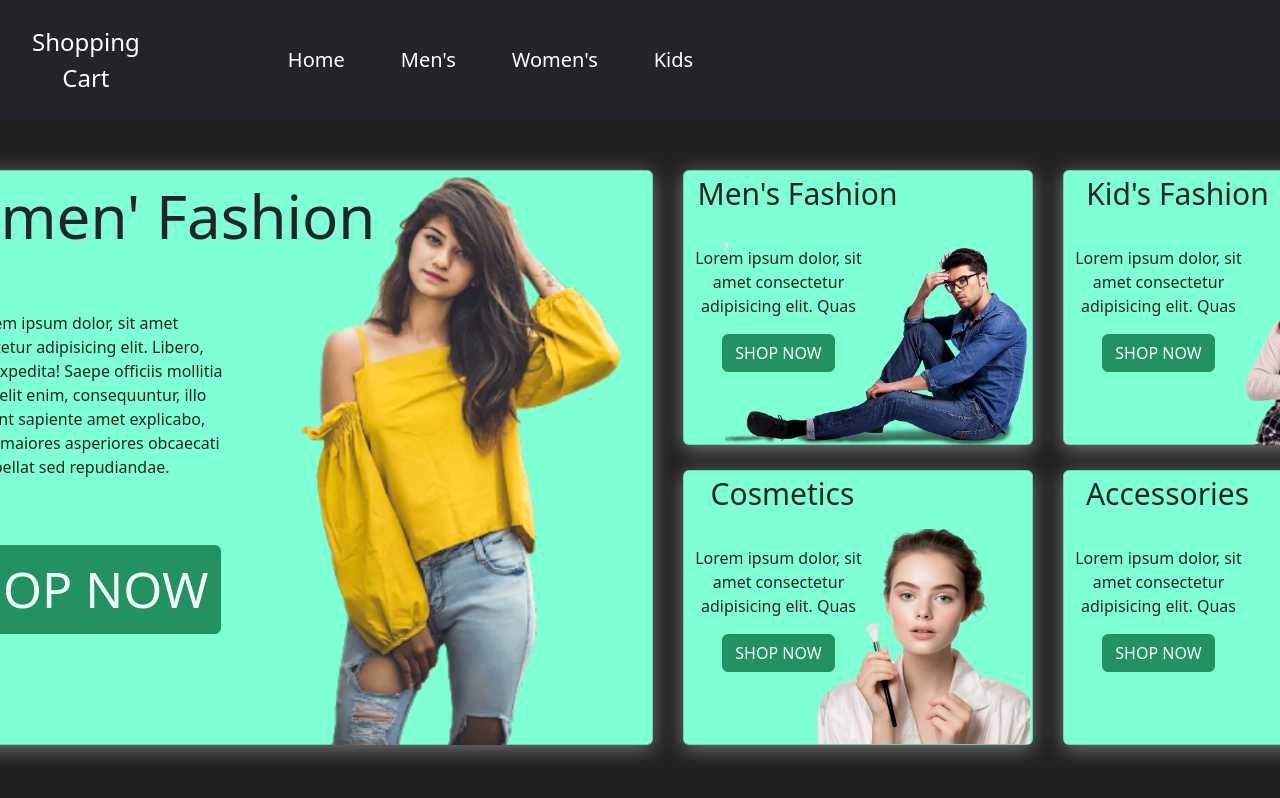
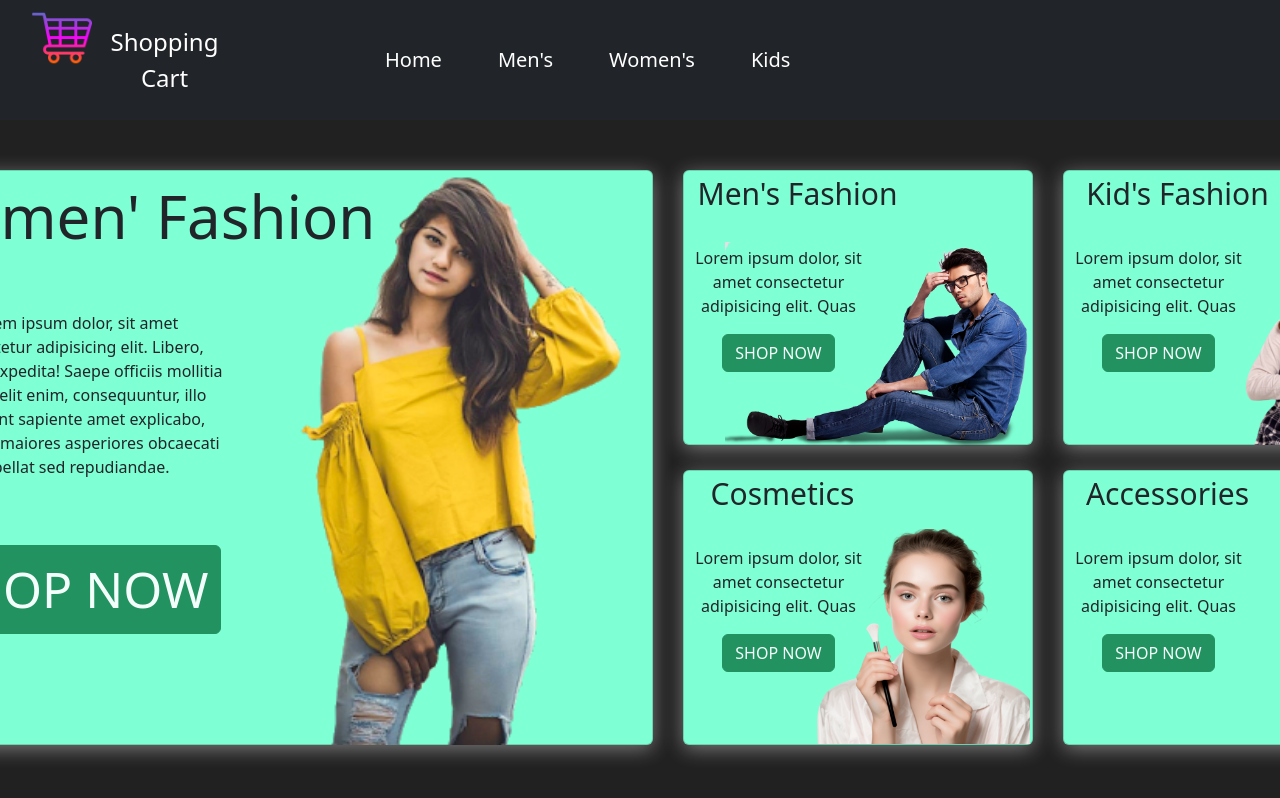
Before and after one commit to AnjanaTharanga24/springboot-react-ecommerce-web-application, a React (Create React App) app in the folder frontend/: page / in a window 1280 px wide. Shown: the top 798 px of the page. Built offline with nearby package versions, Linux system fonts and the light colour scheme.

Commit message:
add cart image as logo to the navabar

```diff
--- a/frontend/src/components/Navbar.jsx
+++ b/frontend/src/components/Navbar.jsx
@@ -2,6 +2,7 @@ import React, { useContext, useState } from "react";
 import "../css/navbar.css";
 import { Link } from "react-router-dom";
 import { UserContext } from "../components/UserContext"; // Adjust this path if needed
+import logoImage from "../images/logo.png";
 
 export default function Navbar() {
   const { user, setUser } = useContext(UserContext);
@@ -30,8 +31,9 @@ export default function Navbar() {
       >
         <div className=" ">
           <div className="navbar-collapse ">
-            <ul className="nav-title" style={{ marginRight: "100px" }}>
-              <li className="">
+            <ul className="nav-title" style={{ marginRight: "100px",width:"250px" }}>
+              <li className="d-flex">
+                <img className="logo" src={logoImage}/>
                 <a className="nav-link text-white fs-4 mt-3" href="#">
                   Shopping Cart
                 </a>
@@ -72,7 +74,7 @@ export default function Navbar() {
               </ul>
             </div>
 
-            <div className="d-flex left-icon" style={{ marginLeft: "700px" }}>
+            <div className="d-flex left-icon " style={{ marginLeft: "600px" }}>
               {!user && (
                 <>
                   <Link to="/login">
--- a/frontend/src/css/navbar.css
+++ b/frontend/src/css/navbar.css
@@ -114,3 +114,8 @@
     padding: 10px;
     border-radius: 20px;
   }
+
+  .logo{
+    width: 60px;
+    height: 60px;
+  }
```
Also changed, not shown: frontend/src/images/logo.png (added).
